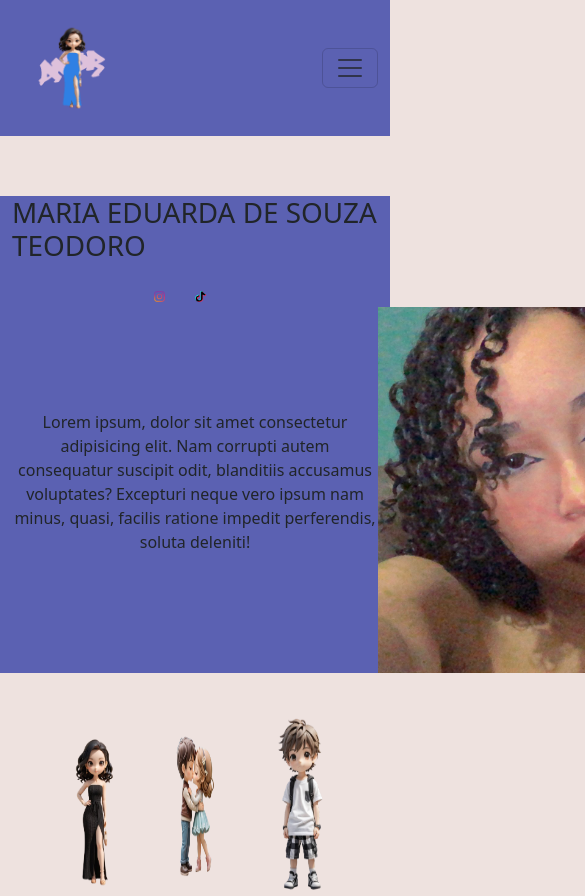
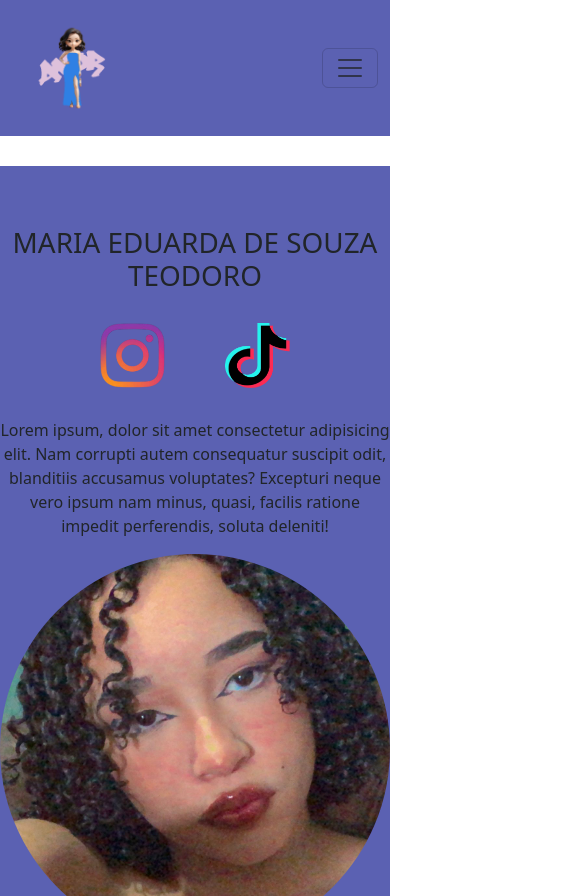
Before and after one commit to OffHigor/Declaracao, a plain HTML site: page index.html in a window 390 px wide. Shown: the top 896 px of the page, 585 px wide, since content can reach past the window. Drawn offline with nearby package versions, Linux system fonts and the light colour scheme.

Commit message:
Update Home.css

```diff
--- a/Home/Home.css
+++ b/Home/Home.css
@@ -1,4 +1,4 @@
-body{
+{
     background-color: #EEE2DF;
 }
 .navbar-expand-sm{
@@ -29,14 +29,7 @@ body{
     flex-direction: row;
     justify-content: center;
 }
-.linkredes{
-    width: 3%;
-    margin: 20px 30px 0px 0px;
-}
-.ImagemRedes{
-    width: 100%;
 
-}
 .BlocoImagemNos{
     display: flex;
     flex-direction: row;
@@ -51,12 +44,31 @@ body{
     width: 33%;
     height: 400px;
 }
+.centralap{
+    display: flex;
+    justify-content: center;
+    text-align: center;
+}
 @media(max-width: 580px){
+    .BlocoApresentacaoAmor{
+        display: flex;
+        flex-direction: column;
+        height: 100%;
+        margin-top: 30px;
+        padding: 0px 0px 30px 0px;
+    }
     .BlocoImagemNos{
         padding: 40px 40px;
     }
     .IconesInicial{
         height: 180px;
+    }
+    .Redirecionador{
+    display: flex;
+    flex-direction: column;
+}
+    .linkredes{
+        margin: 30px;
     }
 }
 @media(min-width: 581px){
@@ -67,31 +79,42 @@ body{
         margin-top: 30px;
         padding: 0px 0px 10px 0px;
     }
-    .ImgApresentacao{
-        width: 65%;
-        height: 100%;
-        border-radius: 100%;
 
-    }
     .BlocoImagemNos{
         padding: 50px 120px;
     }
     .IconesInicial{
         height: 350px;
     }
+    .Redirecionador{
+    display: flex;
+    flex-direction: row;
+}
+    .linkredes{
+    width: 3%;
+    margin: 20px 30px 0px 0px;
+}
+    .ImagemRedes{
+    width: 100%;
+}
+    .linkredes2{
+    width: 8%;
+    margin: 10px 30px 10px 0px;
+}
+    .LogoRodaPe{
+    width: 12%;
+    height: 150px;
+}
 }
 h1{
     margin: 0px 0px;
-}
-.Redirecionador{
-    display: flex;
-    flex-direction: row;
 }
 .BlocoApresentacaoAmor{
     background-color: #5B61B2;
 }
 .ImagemApresentacao{
     display: flex;
+    justify-content: center;
     align-items: center;
 }
 .TextoApresentacao{
@@ -99,6 +122,9 @@ h1{
     text-align: center;
     justify-content: center;
     align-items: center;
+}
+.ImgApresentacao{
+    border-radius: 100%;
 }
 .Capa{
     display: flex;
@@ -142,19 +168,13 @@ h1{
     display: flex;
     flex-direction: column;
 }
-.LogoRodaPe{
-    width: 12%;
-    height: 150px;
-}
+
 .IconesRedes{
     display: flex;
     flex-direction: row;
     justify-content: center;
 }
-.linkredes2{
-    width: 8%;
-    margin: 10px 30px 10px 0px;
-}
+
 .TextoRodaPe{
     display: flex;
     flex-direction: column;
```
